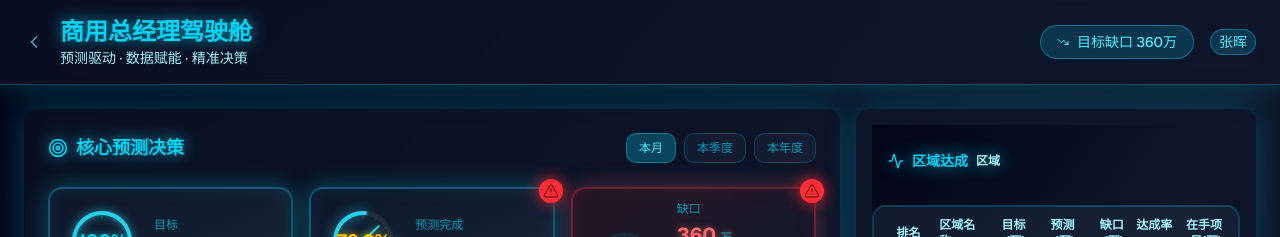
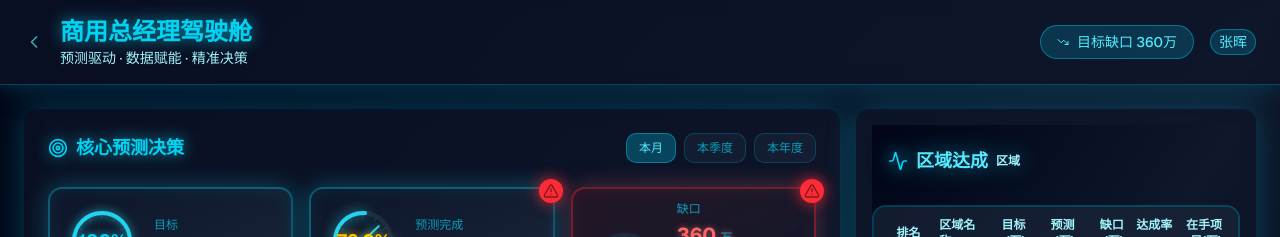
Before and after one commit to navylee1990/coze_jsc, a Next.js app: page /gm in a window 1280 px wide. Shown: the top 237 px of the page. Built offline with nearby package versions, Linux system fonts and the light colour scheme.

Commit message:
style: 统一区域达成模块标题样式与关键支撑模块保持一致

```diff
--- a/src/components/RegionMatrix.tsx
+++ b/src/components/RegionMatrix.tsx
@@ -255,8 +255,8 @@ export default function RegionMatrix({
                 <ArrowLeft className="w-4 h-4" />
               </button>
             )}
-            <h3 className={cn('text-sm font-bold flex items-center gap-2 whitespace-nowrap', DASHBOARD_STYLES.neon)}>
-              <Activity className="w-4 h-4 flex-shrink-0" />
+            <h3 className={cn('font-bold text-lg flex items-center gap-2 whitespace-nowrap', theme === 'dashboard' ? 'text-cyan-300 drop-shadow-[0_0_10px_rgba(6,182,212,0.6)]' : 'text-slate-900')}>
+              <Activity className={cn('w-5 h-5 flex-shrink-0', theme === 'dashboard' ? 'text-cyan-400 drop-shadow-[0_0_8px_rgba(6,182,212,0.8)]' : 'text-green-600')} />
               {title}
               <span className="flex items-center gap-1 text-xs">
                 {breadcrumbs.map((crumb, index) => (
```
